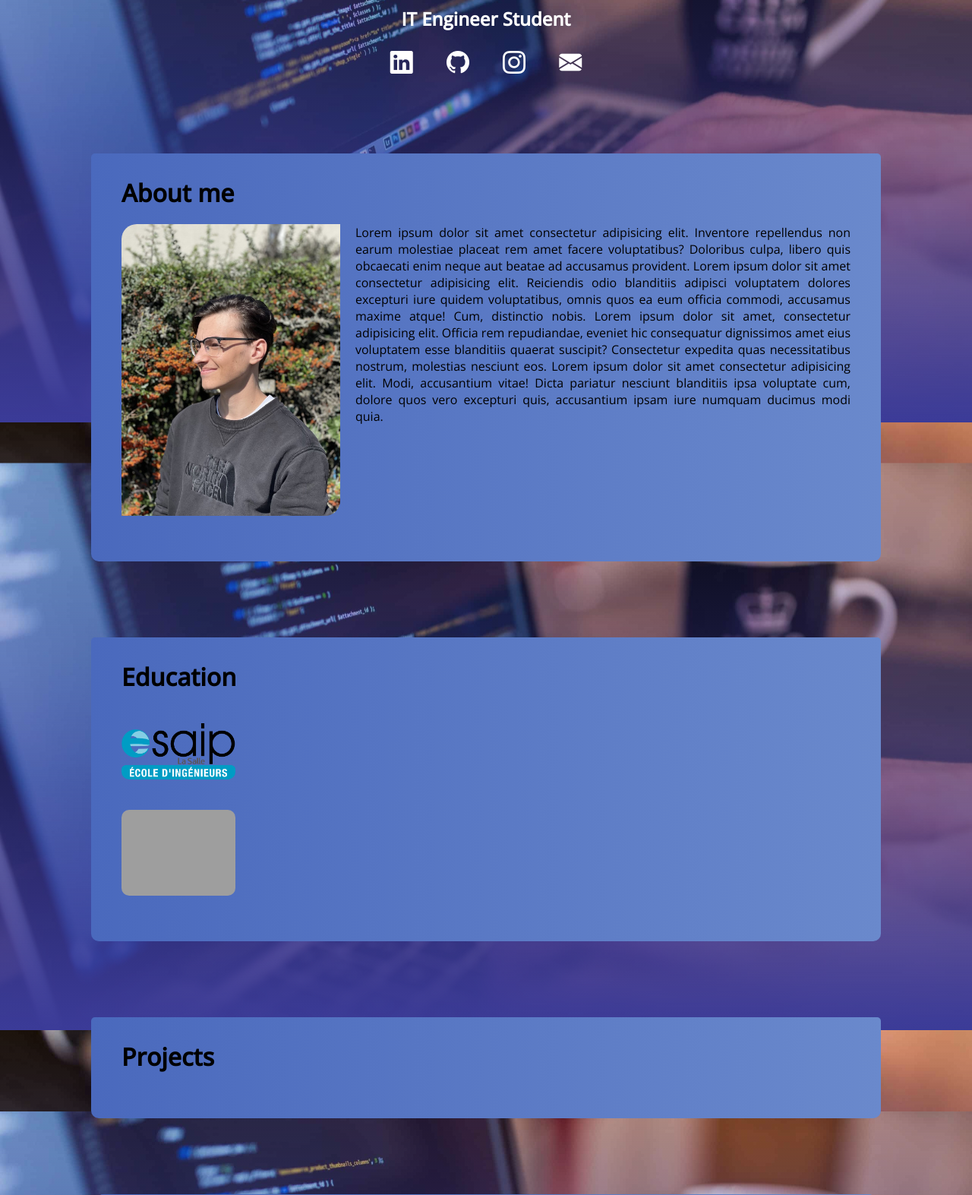
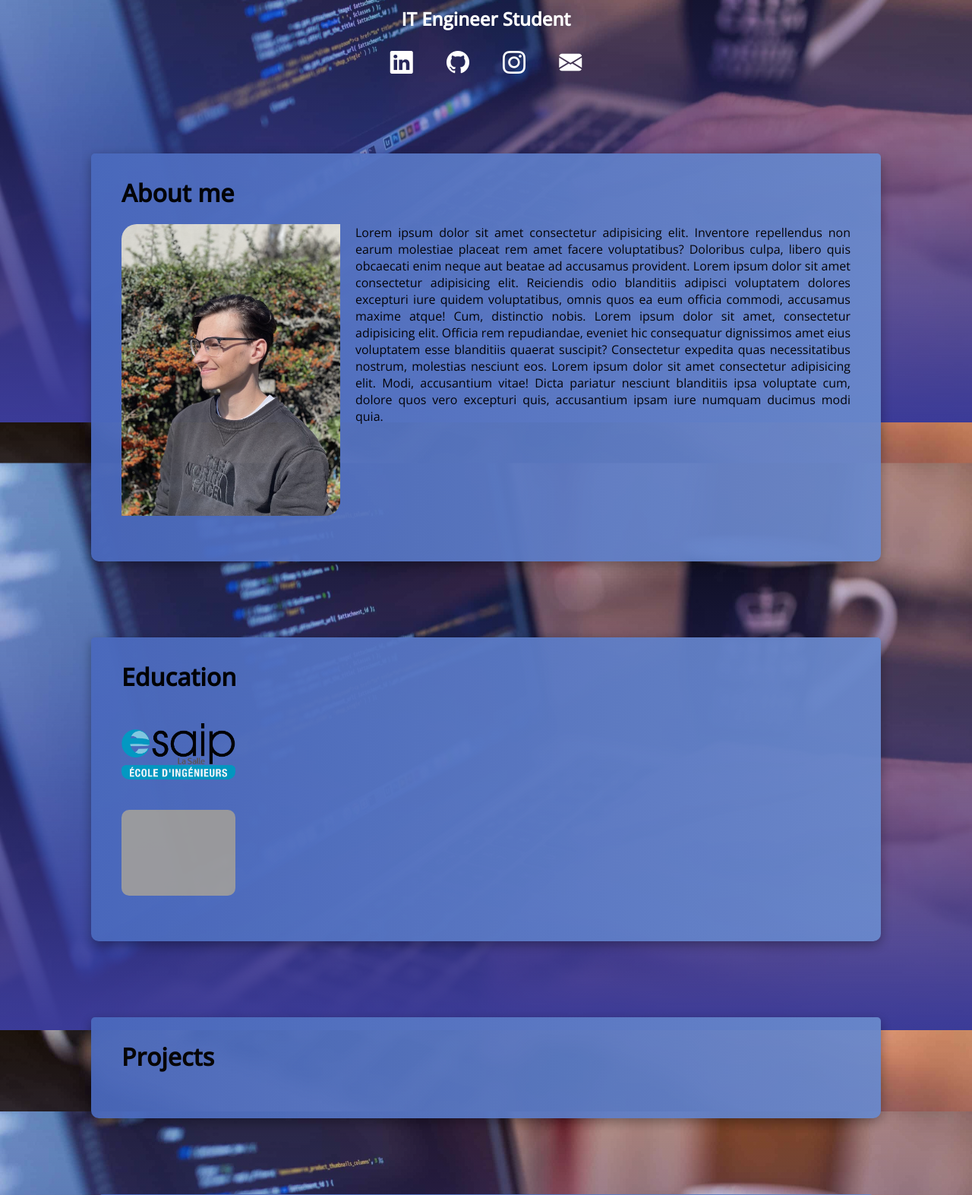
Before and after one commit to HugoDELCROIX/Portfolio, a PHP site: page / in a window 1280 px wide. Shown: the part 244-1817 px from the top of the page at 76% size. Run offline with PHP 8.4, Linux system fonts and the light colour scheme; some libraries are stand-ins or nearby versions; grey boxes are pictures that could not be loaded.

Commit message:
ajout ombre bloc

```diff
--- a/style_portfolio.css
+++ b/style_portfolio.css
@@ -115,6 +115,8 @@ footer i {
     padding-bottom: 40px;
     padding-left: 20px;
     padding-right: 20px;
+    box-shadow: rgba(0, 0, 0, 0.35) 0px 5px 15px;
+    opacity: 0.95;
 }
 
 #bloc h1 {
```
